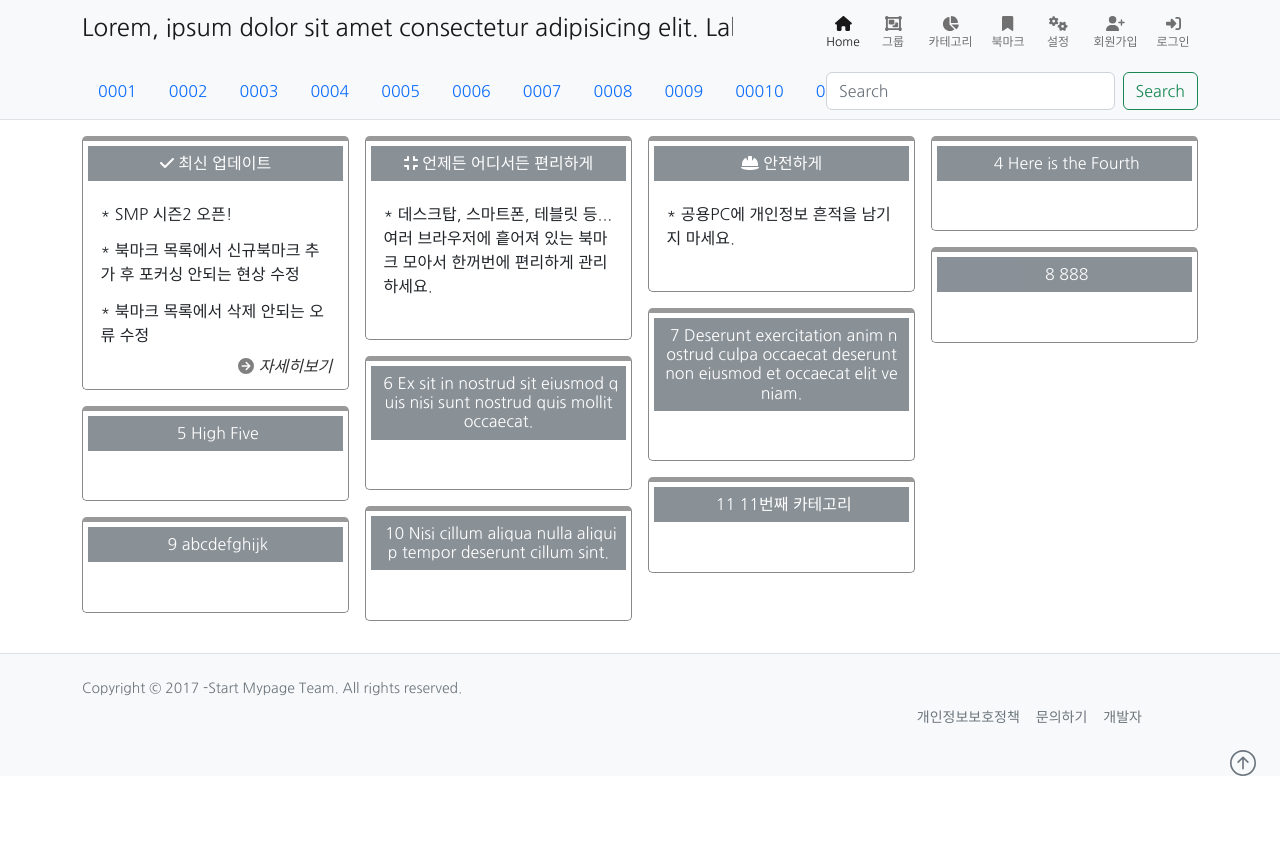
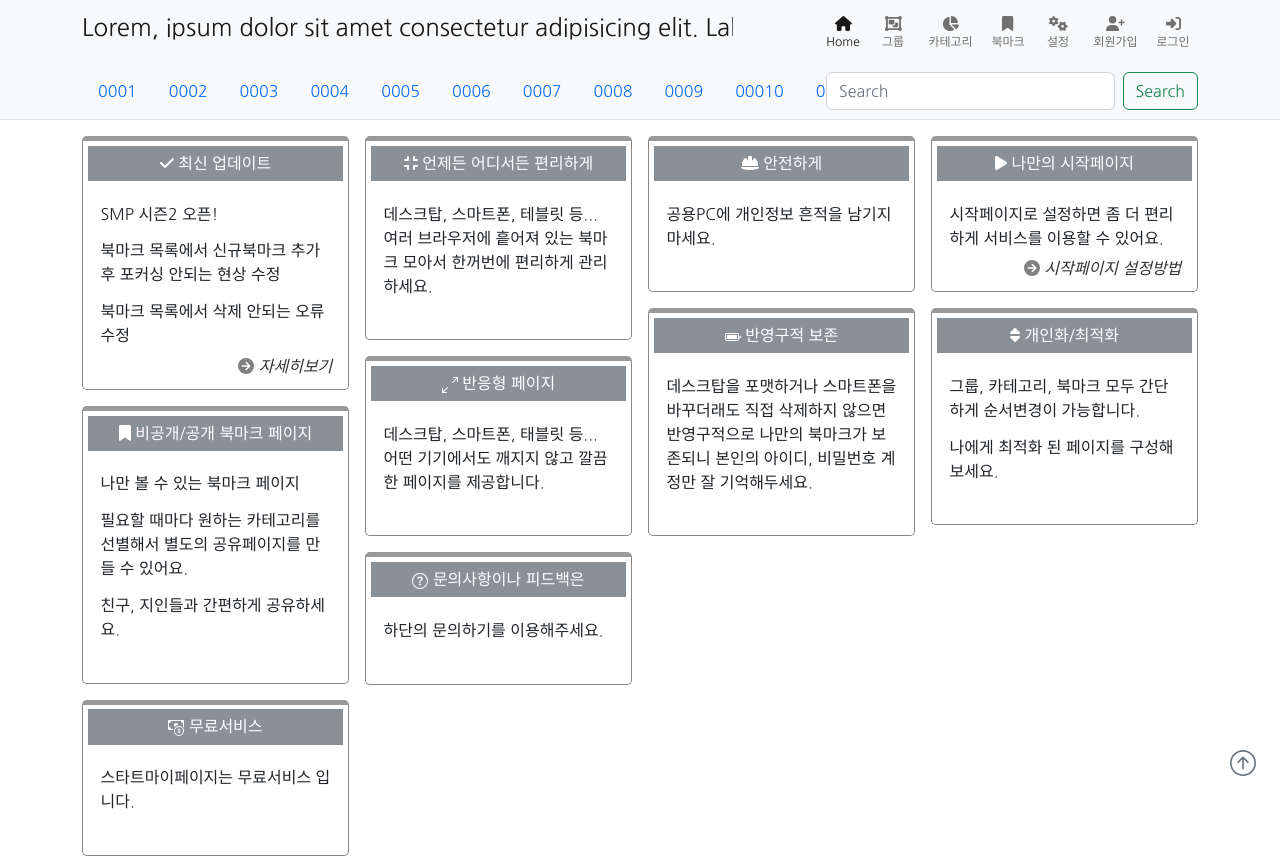
Before and after one commit to doonee/start-mypage-v2, a React (Create React App) app: page / in a window 1280 px wide. Shown: the top 858 px of the page. Before the commit the page ends 800 px from the top, so only its background shows below. Built offline with nearby package versions, Linux system fonts and the light colour scheme.

Commit message:
updated main page

```diff
--- a/src/components/Main.js
+++ b/src/components/Main.js
@@ -6,6 +6,9 @@ import {
   faCheck,
   faCompress,
   faHelmetSafety,
+  faPlay,
+  faBookmark,
+  faSort,
 } from "@fortawesome/free-solid-svg-icons";
 import Masonry from "react-masonry-css";
 import MainData from "./MainData.json";
@@ -32,12 +35,33 @@ const Main = () => {
       case "safe":
         icon = <FontAwesomeIcon icon={faHelmetSafety} />;
         break;
+      case "play":
+        icon = <FontAwesomeIcon icon={faPlay} />;
+        break;
+      case "bookmark":
+        icon = <FontAwesomeIcon icon={faBookmark} />;
+        break;
+      case "expand":
+        icon = <Icon.ArrowsAngleExpand />;
+        break;
+      case "battery":
+        icon = <Icon.BatteryFull />;
+        break;
+      case "sort":
+        icon = <FontAwesomeIcon icon={faSort} />;
+        break;
+      case "cash":
+        icon = <Icon.CashCoin />;
+        break;
+      case "question":
+        icon = <Icon.QuestionCircle />;
+        break;
       default:
         break;
     }
     if (item.content && item.content.length) {
-      item.content.forEach((val) => {
-        contentHtml += `<p>* ${val}</p>`;
+      item.content.forEach((c) => {
+        contentHtml += `<p>${c}</p>`;
       });
     }
     if (item.link) {
--- a/src/components/MainData.json
+++ b/src/components/MainData.json
@@ -27,21 +27,61 @@
     "name": "안전하게",
     "content": ["공용PC에 개인정보 흔적을 남기지 마세요."]
   },
-  { "id": 4, "name": "4 Here is the Fourth" },
-  { "id": 5, "name": "5 High Five" },
+  {
+    "id": 4,
+    "icon": "play",
+    "name": "나만의 시작페이지",
+    "content": [
+      "시작페이지로 설정하면 좀 더 편리하게 서비스를 이용할 수 있어요."
+    ],
+    "link": "/browser-setting/pc-chrome.html",
+    "linkTitle": "시작페이지 설정방법"
+  },
+  {
+    "id": 5,
+    "icon": "bookmark",
+    "name": "비공개/공개 북마크 페이지",
+    "content": [
+      "나만 볼 수 있는 북마크 페이지",
+      "필요할 때마다 원하는 카테고리를 선별해서 별도의 공유페이지를 만들 수 있어요.",
+      "친구, 지인들과 간편하게 공유하세요."
+    ]
+  },
   {
     "id": 6,
-    "name": "6 Ex sit in nostrud sit eiusmod quis nisi sunt nostrud quis mollit occaecat."
+    "icon": "expand",
+    "name": "반응형 페이지",
+    "content": [
+      "데스크탑, 스마트폰, 태블릿 등... 어떤 기기에서도 깨지지 않고 깔끔한 페이지를 제공합니다."
+    ]
   },
   {
     "id": 7,
-    "name": "7 Deserunt exercitation anim nostrud culpa occaecat deserunt non eiusmod et occaecat elit veniam."
+    "icon": "battery",
+    "name": "반영구적 보존",
+    "content": [
+      "데스크탑을 포맷하거나 스마트폰을 바꾸더래도 직접 삭제하지 않으면 반영구적으로 나만의 북마크가 보존되니 본인의 아이디, 비밀번호 계정만 잘 기억해두세요."
+    ]
   },
-  { "id": 8, "name": "8 888" },
-  { "id": 9, "name": "9 abcdefghijk" },
+  {
+    "id": 8,
+    "icon": "sort",
+    "name": "개인화/최적화",
+    "content": [
+      "그룹, 카테고리, 북마크 모두 간단하게 순서변경이 가능합니다.",
+      "나에게 최적화 된 페이지를 구성해보세요."
+    ]
+  },
+  {
+    "id": 9,
+    "icon": "cash",
+    "name": "무료서비스",
+    "content": ["스타트마이페이지는 무료서비스 입니다."]
+  },
   {
     "id": 10,
-    "name": "10 Nisi cillum aliqua nulla aliquip tempor deserunt cillum sint."
-  },
-  { "id": 11, "name": "11 11번째 카테고리" }
+    "icon": "question",
+    "name": "문의사항이나 피드백은",
+    "content": ["하단의 문의하기를 이용해주세요."]
+  }
 ]
```
Also changed, not shown: public/browser-setting/pc-chrome.html (added, +12 -0 lines).
